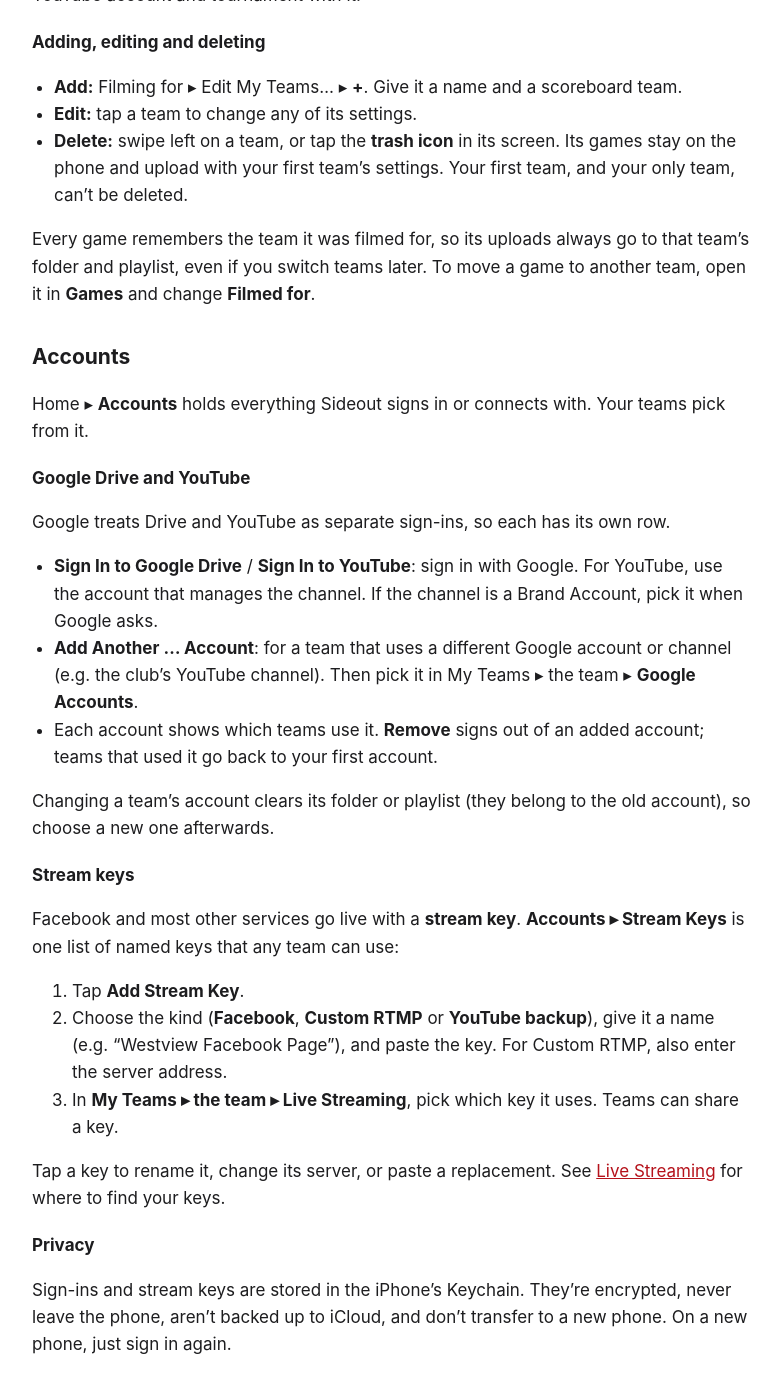
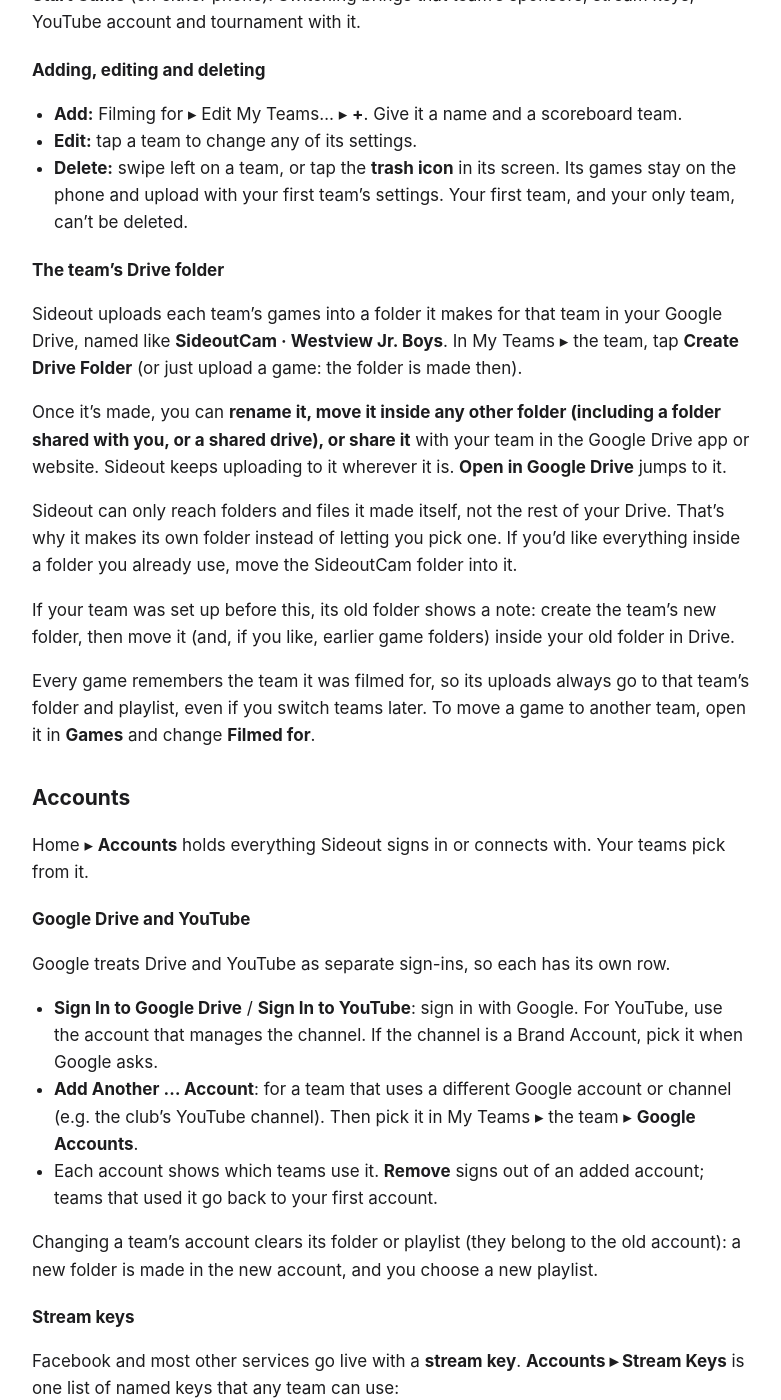
Before and after one commit to johncraigcole/sideout-site, a Jekyll site: the page built from help/02-My-Teams-and-Accounts.md, in a window 1280 px wide and 1400 px high, scrolled down 794 px. Shown: the whole window, without its empty margins (248-1029 px from the left). Built offline with Jekyll 4.4.1, drawn with Linux system fonts in a browser that asks for light colours; some of the changed text lies outside the part shown.

Commit message:
Publish site and help pages (2026-10-08)

```diff
--- a/help/02-My-Teams-and-Accounts.md
+++ b/help/02-My-Teams-and-Accounts.md
@@ -12,7 +12,7 @@
 - **Scoreboard team**: its name, colors and logo on the scoreboard (always listed first, e.g. "Westview vs. Eastside").
 - **Roster**: its players (number, first name and an optional **Position**: Left Side, Right Side, Setter, Middle or Libero), for lineups, substitutions and highlight tags. Players listed as Libero come first when you pick a set's liberos (see Game Day ▸ Lineup and substitutions).
 - **Google accounts**: which Drive and YouTube accounts it uploads and streams with.
-- **Drive folder and YouTube playlist**: where its games go.
+- **Drive folder and YouTube playlist**: where its games go. See [The team's Drive folder](#the-teams-drive-folder) below.
 - **Stream keys**: which Facebook and Custom RTMP keys it goes live with.
 - **Sponsors**: shown on its game recordings and streams.
 - **Tournament**: the tournament its games are currently filed under.
@@ -26,6 +26,16 @@
 - **Add:** Filming for ▸ Edit My Teams… ▸ **+**. Give it a name and a scoreboard team.
 - **Edit:** tap a team to change any of its settings.
 - **Delete:** swipe left on a team, or tap the **trash icon** in its screen. Its games stay on the phone and upload with your first team's settings. Your first team, and your only team, can't be deleted.
+
+### The team's Drive folder
+
+Sideout uploads each team's games into a folder it makes for that team in your Google Drive, named like **SideoutCam · Westview Jr. Boys**. In My Teams ▸ the team, tap **Create Drive Folder** (or just upload a game: the folder is made then).
+
+Once it's made, you can **rename it, move it inside any other folder (including a folder shared with you, or a shared drive), or share it** with your team in the Google Drive app or website. Sideout keeps uploading to it wherever it is. **Open in Google Drive** jumps to it.
+
+Sideout can only reach folders and files it made itself, not the rest of your Drive. That's why it makes its own folder instead of letting you pick one. If you'd like everything inside a folder you already use, move the SideoutCam folder into it.
+
+If your team was set up before this, its old folder shows a note: create the team's new folder, then move it (and, if you like, earlier game folders) inside your old folder in Drive.
 
 Every game remembers the team it was filmed for, so its uploads always go to that team's folder and playlist, even if you switch teams later. To move a game to another team, open it in **Games** and change **Filmed for**.
 
@@ -41,7 +51,7 @@
 - **Add Another … Account**: for a team that uses a different Google account or channel (e.g. the club's YouTube channel). Then pick it in My Teams ▸ the team ▸ **Google Accounts**.
 - Each account shows which teams use it. **Remove** signs out of an added account; teams that used it go back to your first account.
 
-Changing a team's account clears its folder or playlist (they belong to the old account), so choose a new one afterwards.
+Changing a team's account clears its folder or playlist (they belong to the old account): a new folder is made in the new account, and you choose a new playlist.
 
 ### Stream keys
 
```
Also changed, not shown: help/09-After-the-Game.md (+2 -2 lines), privacy.html (+3 -4 lines), CNAME (line endings or trailing spaces).
